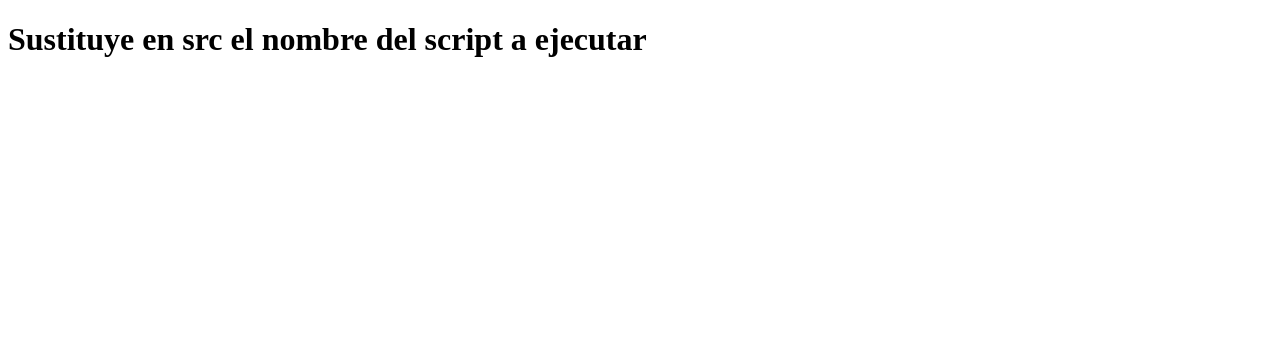
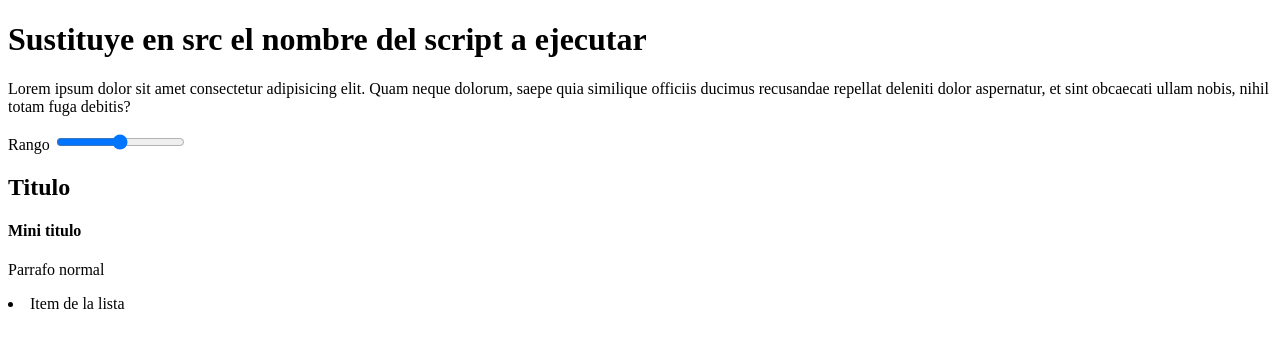
Before and after one commit to tomashm01/Master-Javascript, a plain HTML site: page Nivel Junior/index.html in a window 1280 px wide. Drawn offline with Linux system fonts and the light colour scheme.

Commit message:
Junior level complete

```diff
--- a/Nivel Junior/dom.js
+++ b/Nivel Junior/dom.js
@@ -0,0 +1,44 @@
+/*
+Tipos de nodos:
+-Document
+-Element
+-Text
+-Attribute
+-Comentarios y demás
+*/
+
+//Metodos de document(Seleccion de elementos)
+nombre=document.getElementById("parrafo") //Devuelve el nodo entero por id
+console.log(nombre)
+nombre=document.getElementsByTagName("p") //Devuelve una lista de elementos
+console.log(nombre)
+nombre=document.querySelector("#parrafo") //Devuelve por clases o id
+console.log(nombre)
+nombre=document.querySelector(".parrafo")
+console.log(nombre)
+
+//Metodos para definir,obtener y eliminar valores de atributos
+const rango=document.getElementById("rango")
+rango.removeAttribute("type")
+rango.setAttribute("type","range")
+console.log(rango.getAttribute("type"))
+
+//Crear elementos
+let contenedor=document.querySelector(".contenedor")
+const item=document.createElement("LI") //elementos en mayuscula siempre
+const textoItem=document.createTextNode("Item de la lista")
+item.appendChild(textoItem) //Convierte el objeto, es como un getter por decirlo de una forma y lo añade
+contenedor.appendChild(item) //Aqui añade como su hijo
+console.log(item)
+
+//Obtencion y modificacion de hijos
+contenedor=document.querySelector(".contenedor")
+const primerHijo=contenedor.firstElementChild //Devuelve el primer hijo, tambien existe lastElementChild
+console.log(primerHijo)
+const nodos=contenedor.childNodes //Devulve toda la lista de nodos
+console.log(nodos)
+const hijos=contenedor.children //Devulve toda la lista de hijos elementos
+console.log(hijos)
+for(hijo in hijos){
+  console.log(hijo)
+}
--- a/Nivel Junior/index.html
+++ b/Nivel Junior/index.html
@@ -8,6 +8,14 @@
 </head>
 <body>
   <h1>Sustituye en src el nombre del script a ejecutar</h1>
-  <script src="metodos.js"></script>
+  <p id="parrafo">Lorem ipsum dolor sit amet consectetur adipisicing elit. Quam neque dolorum, saepe quia similique officiis ducimus recusandae repellat deleniti dolor aspernatur, et sint obcaecati ullam nobis, nihil totam fuga debitis?</p>
+  <label>Rango</label>
+  <input type="text" id="rango">
+  <div class="contenedor">
+    <h2>Titulo</h2>
+    <h4>Mini titulo</h4>
+    <p>Parrafo normal</p>
+  </div>
+  <script src="dom.js"></script>
 </body>
 </html>
```
Also changed, not shown: 1 other file.
